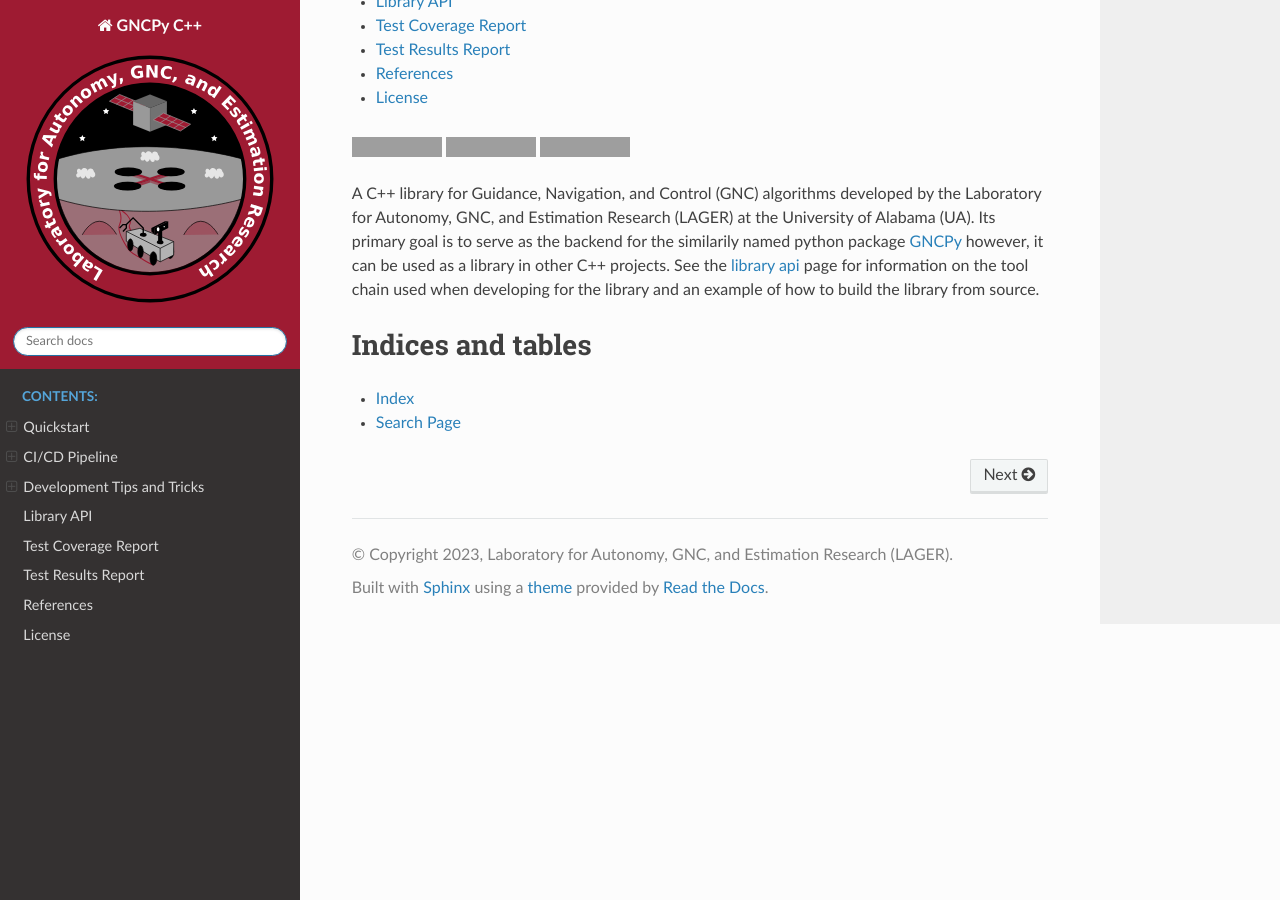
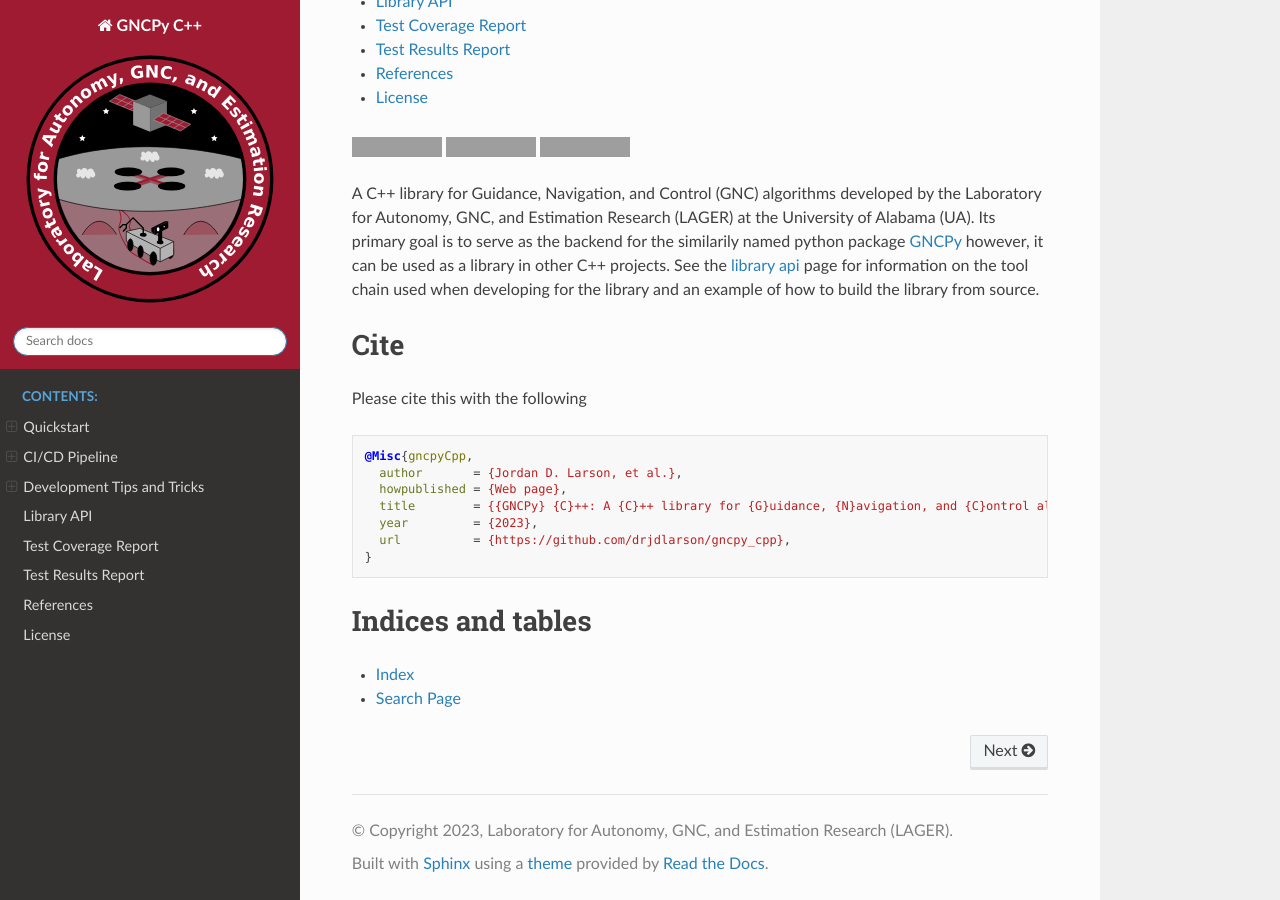
Before and after one commit to drjdlarson/gncpp, a Sphinx documentation site: the page built from docs/source/index.rst, in a window 1280 px wide and 900 px high, scrolled down 530 px. Built offline with Sphinx 7.4.7 and the Read the Docs theme 2.0.0, drawn with Linux system fonts in a browser that asks for light colours; grey boxes are pictures that could not be loaded.

Commit message:
updated citation info

```diff
--- a/docs/source/index.rst
+++ b/docs/source/index.rst
@@ -28,6 +28,20 @@ GNCPY C++ Documentation
 
 A C++ library for Guidance, Navigation, and Control (GNC) algorithms developed by the Laboratory for Autonomy, GNC, and Estimation Research (LAGER) at the University of Alabama (UA). Its primary goal is to serve as the backend for the similarily named python package `GNCPy <https://github.com/drjdlarson/gncpy>`_ however, it can be used as a library in other C++ projects. See the `library api <./api/index.html>`_  page for information on the tool chain used when developing for the library and an example of how to build the library from source.
 
+Cite
+====
+Please cite this with the following
+
+.. code-block:: bibtex
+
+    @Misc{gncpyCpp,
+      author       = {Jordan D. Larson, et al.},
+      howpublished = {Web page},
+      title        = {{GNCPy} {C}++: A {C}++ library for {G}uidance, {N}avigation, and {C}ontrol algorithms},
+      year         = {2023},
+      url          = {https://github.com/drjdlarson/gncpy_cpp},
+    }
+
 
 Indices and tables
 ==================
```
Also changed, not shown: README.md (+12 -0 lines), 1 other file.
